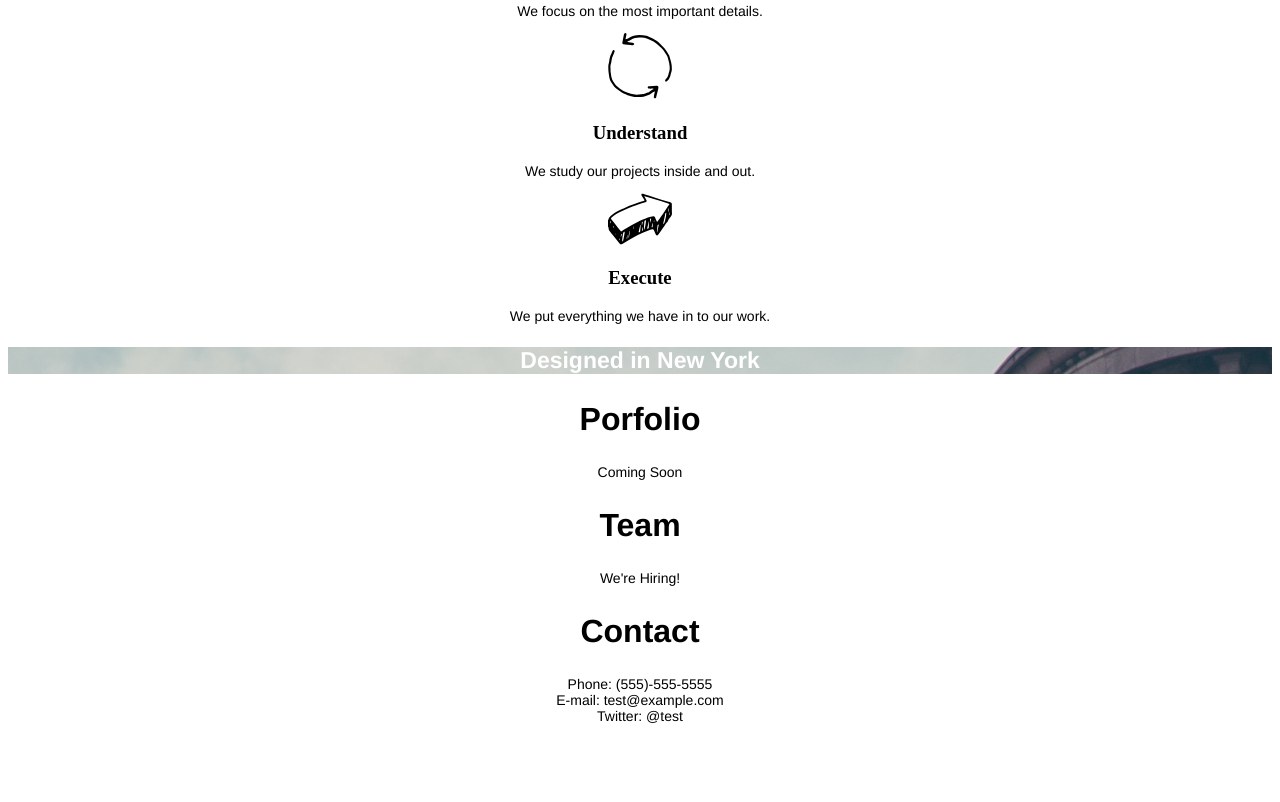
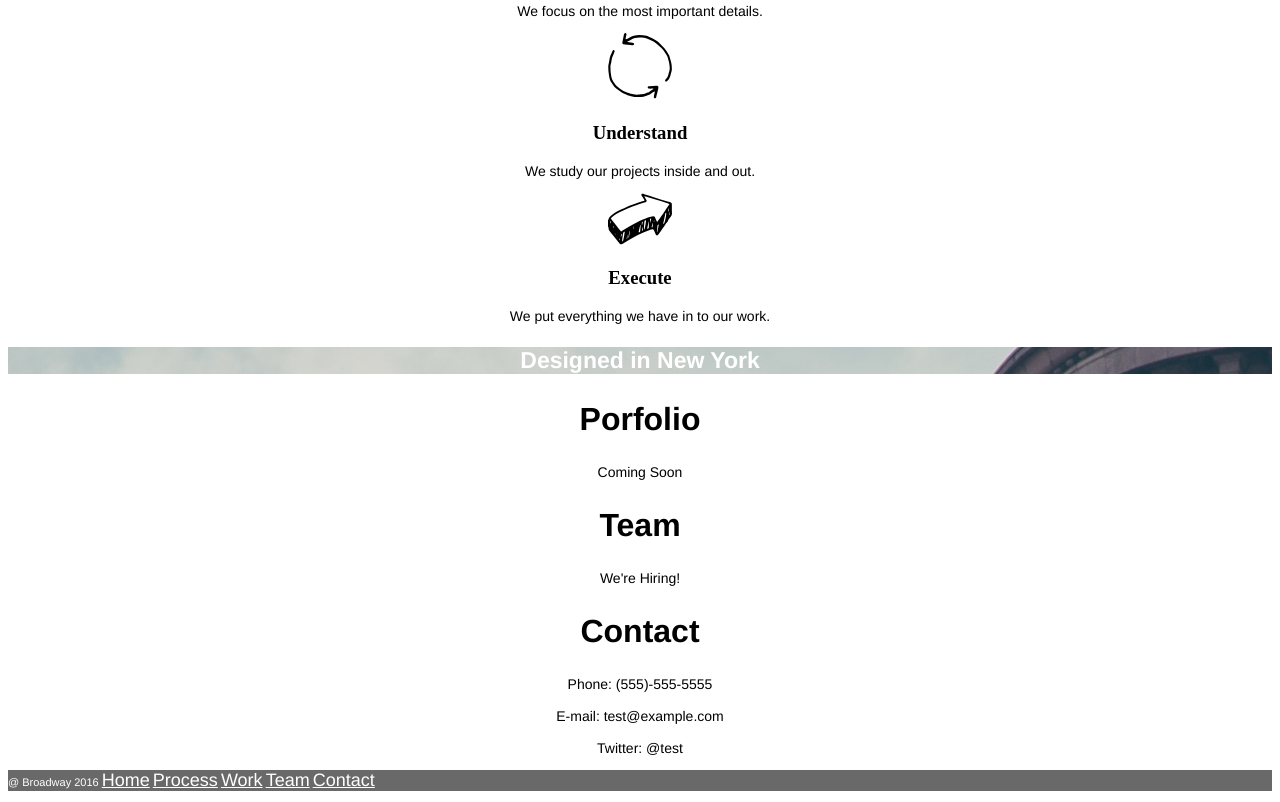
Before and after one commit to CFMonty/broadway, a plain HTML site: page index.html in a window 1280 px wide. Shown: the part 528-1330 px from the top of the page. Before the commit the page ends 1266 px from the top, so only its background shows below. Drawn offline with Linux system fonts and the light colour scheme; files whose address does not match are found by name.

Commit message:
Draft Complete

```diff
--- a/index.html
+++ b/index.html
@@ -8,7 +8,7 @@
 
   <body>
     <div class= "heading">
-    <h1>Broadway Design</h1>
+      <h1 id=home>Broadway Design</h1>
       <p> <a class="button" href="#home">Home</a></p>
       <p> <a class="button" href="#process">Process</a></p>
       <p> <a class="button" href="#work">Work</a></p>
@@ -40,8 +40,15 @@
       <h2>Contact</h2>
         <p class ="description">
           Phone: (555)-555-5555</br>
-          E-mail: test@example.com</br>
-          Twitter: @test</br></p>
-
+          <br>E-mail: test@example.com</br>
+          <br>Twitter: @test</br></p>
+    <div class="footer">
+      <p id=copywrite>@ Broadway 2016
+        <a class="button" href="#home">Home</a>
+        <a class="button" href="#process">Process</a>
+        <a class="button" href="#work">Work</a>
+        <a class="button" href="#team">Team</a>
+        <a class="button" href="#contact">Contact</a></p>
+    </div>
   </body>
 </html>
--- a/resources/css/style.css
+++ b/resources/css/style.css
@@ -36,3 +36,12 @@ h3 {
   color: white;
   background-image: url("C:/projects/Hello World/broadway/resources/images/the-flatiron-building.png");
 }
+.footer {
+  background-color: dimgray;
+  text-align: left;
+}
+#copywrite{
+  font-family: Helvetica;
+  font-size: 11px;
+  color: white;
+}
```
Lines whose indentation alone changed are shown as unchanged.
